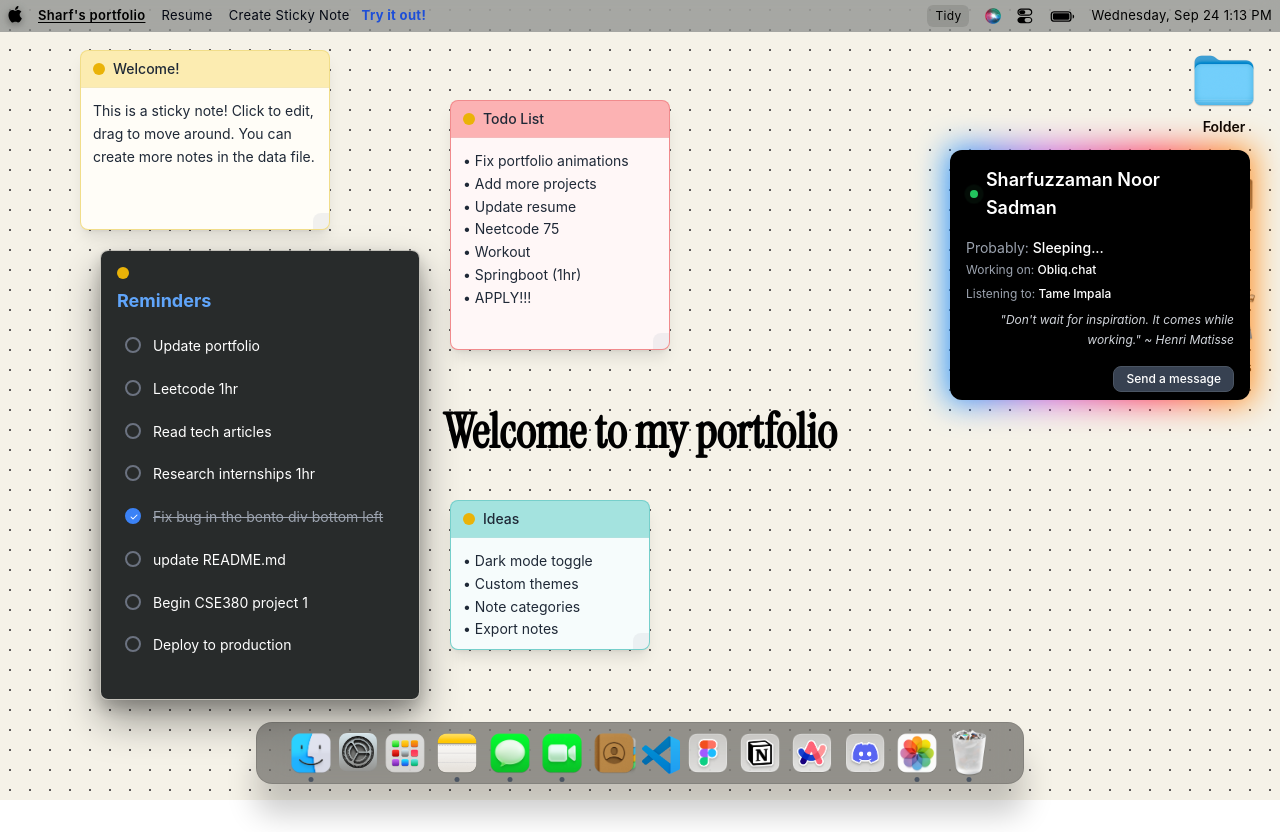
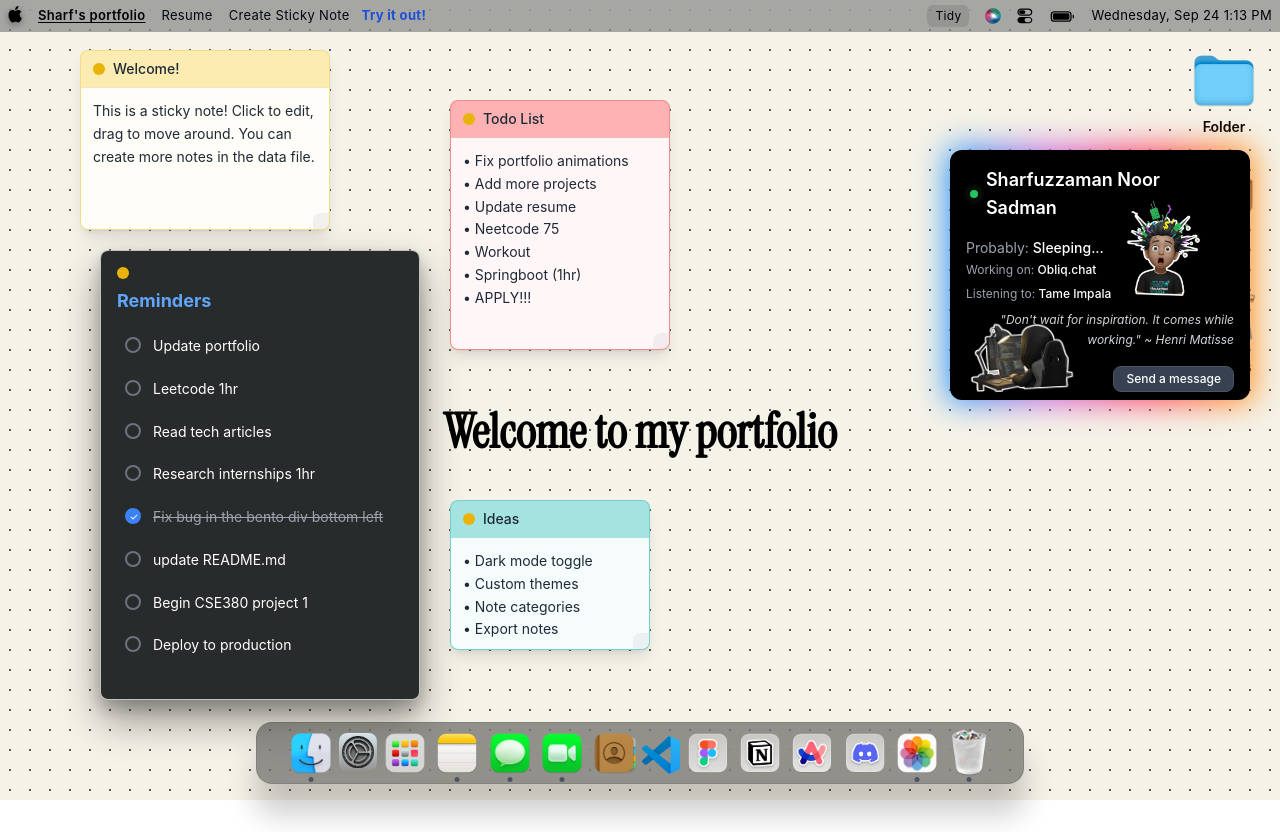
Before and after one commit to SAADMAN-N/portfolio, a Next.js app: page / in a window 1280 px wide. Built offline with nearby package versions, Linux system fonts and the light colour scheme; a web font is replaced by a local one.

Commit message:
added some cool stickers to my status card 🎨
- added that mind blown emoji thing as a background sticker
- also threw in the coding guy sticker for that developer vibe
- positioned them like actual stickers with some rotation
- looks pretty sick ngl, gives the card way more personality

```diff
--- a/components/Desktop.js
+++ b/components/Desktop.js
@@ -575,7 +575,23 @@ export default function Desktop() {
           scale={1.01}
           duration={4}
         />
-        <div className="relative w-full h-full rounded-xl bg-black p-4 flex flex-col justify-between text-white">
+        <div className="relative w-full h-full rounded-xl bg-black p-4 flex flex-col justify-between text-white overflow-hidden">
+          {/* Background stickers */}
+          <div className="absolute top-6 right-2 rotate-2 pointer-events-none">
+            <img
+              src="/blowing-head-image.png"
+              alt="Blowing head"
+              className="w-40 h-40 object-contain"
+            />
+          </div>
+          <div className="absolute -bottom-[20px] left-2 -rotate-3 pointer-events-none">
+            <img
+              src="/working-image.png"
+              alt="Working"
+              className="w-32 h-32 object-contain"
+            />
+          </div>
+
           <div className="flex items-center mb-2">
             <div className="relative ml-0 mr-1 h-4 w-4 flex items-center justify-center">
               <span className="absolute h-2.5 w-2.5 rounded-full bg-green-400 opacity-75 animate-ping"></span>
--- a/components/MenuBar.js
+++ b/components/MenuBar.js
@@ -39,7 +39,12 @@ export default function Menubar({ onTidy, onCreateStickyNote }) {
         <span className="underline text-black font-semibold underline-offset-2">
           Sharf's portfolio
         </span>
-        <button className="text-gray-950 hover:underline">Resume</button>
+        <button
+          onClick={() => window.open("/resume.pdf", "_blank")}
+          className="text-gray-950 hover:underline"
+        >
+          Resume
+        </button>
         <button
           onClick={onCreateStickyNote}
           className="text-gray-950 hover:underline"
```
Also changed, not shown: public/blowing-head-image.png (added), public/working-image.png (added).
